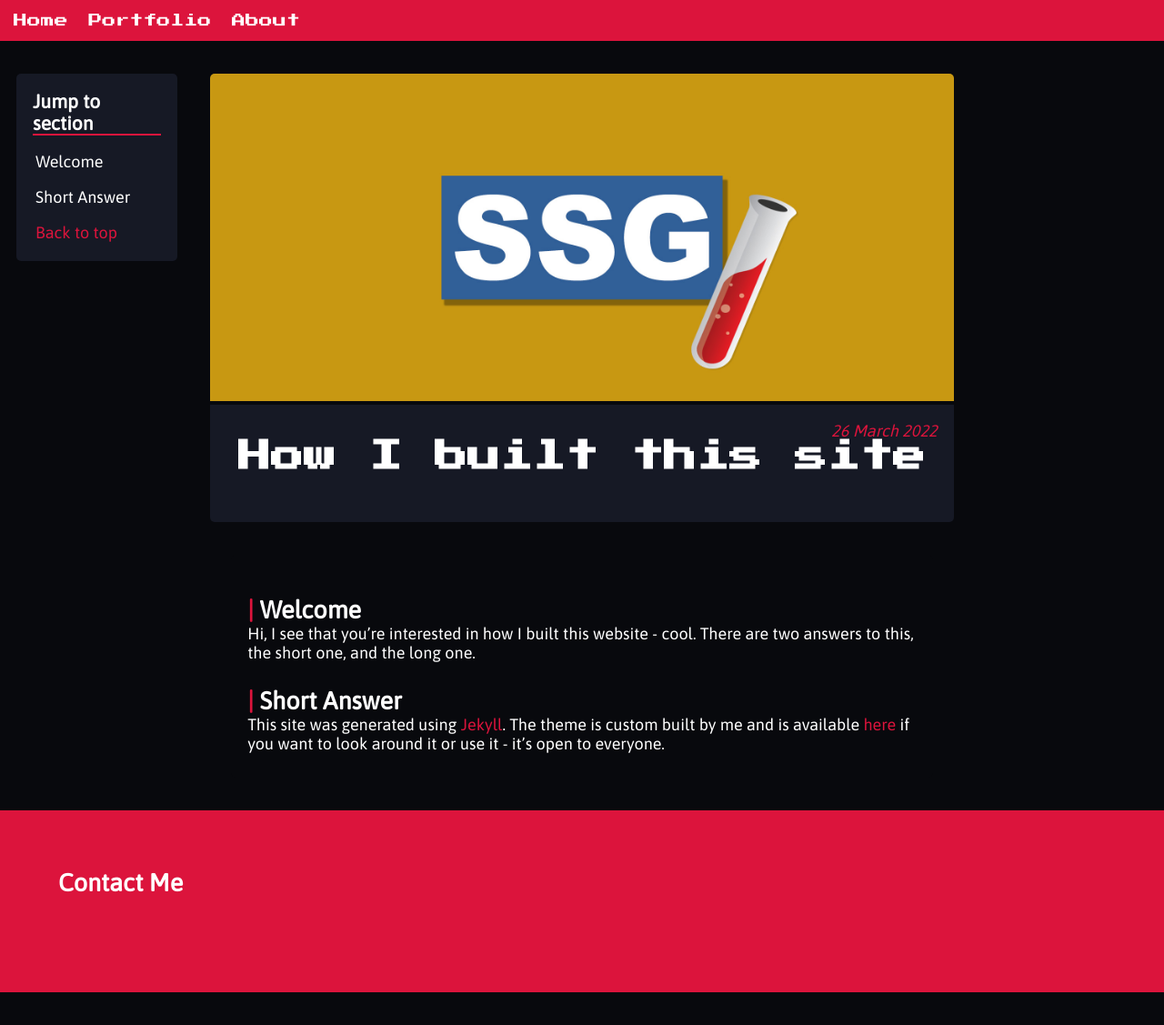
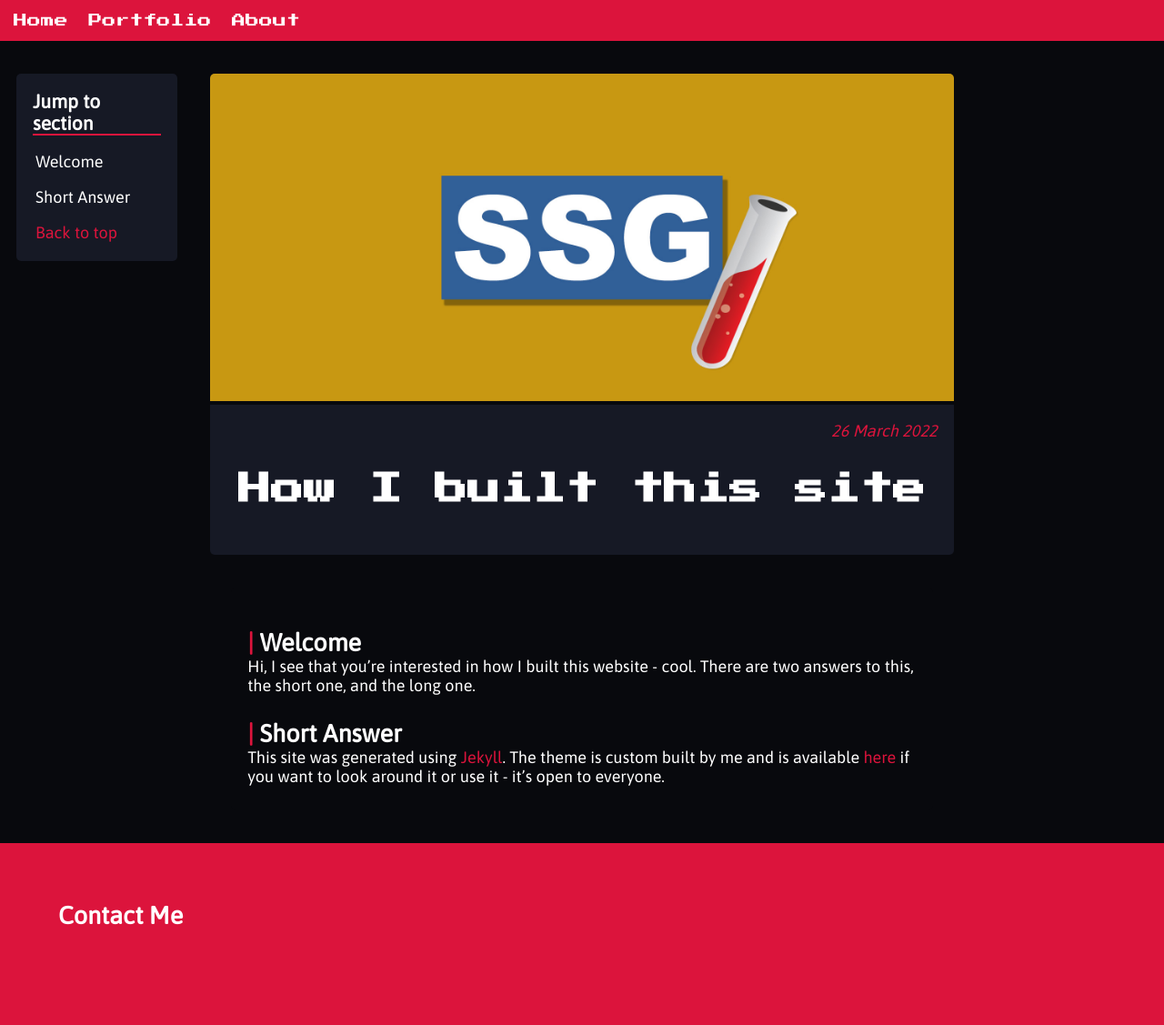
Before and after one commit to eoinparkinson/portfolio-site, a Jekyll site: the page built from _posts/2022-03-20-how-i-built-my-website.md, in a window 1280 px wide. Shown: the whole page at 91% size. Built offline with Jekyll 4.4.1, drawn with Linux system fonts in a browser that asks for light colours; before the commit the page ends 1091 px from its top, so only the background shows below that.

Commit message:
updated basic margin and radius css -minor details

```diff
--- a/assets/css/post.css
+++ b/assets/css/post.css
@@ -3,8 +3,8 @@
 	max-width: 100%;
 	height: 20em;
 	object-fit: cover;
-	border-radius: 0px;
 	border-radius: 5px 5px 0 0;
+	border-width: 0;
 }
 
 .title-block-text {
@@ -18,7 +18,7 @@
 	margin: 0;
 	font-size: 2em;
 	text-align: center;
-	margin: 0 0 1em 0;
+	margin: 1em 0;
 }
 
 .title-block-text p {
```
